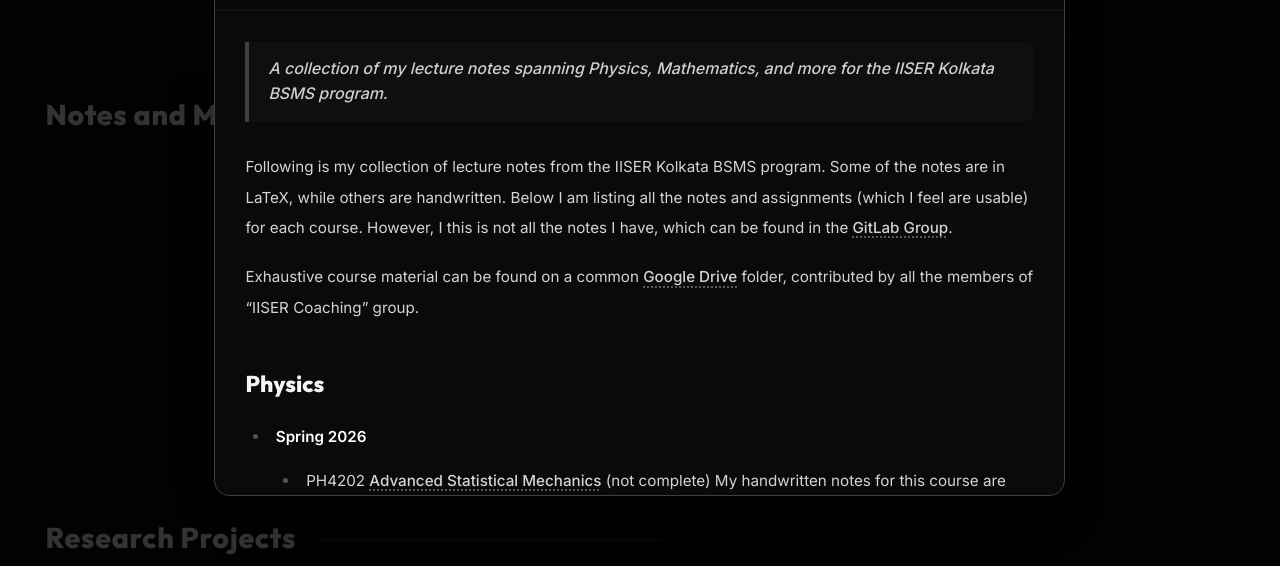
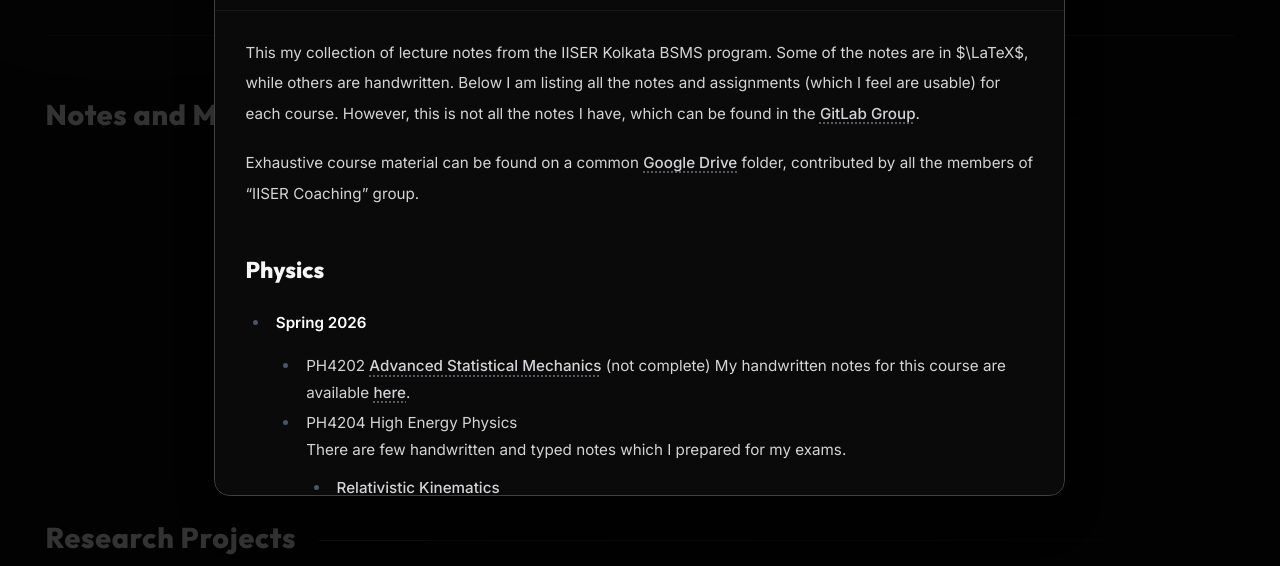
Before and after one commit to iamPiyushKrSingh/iamPiyushKrSingh.github.io, an Astro site: page /projects in a window 1280 px wide. Both pictures are taken after a click on the element 236 px from the left and 526 px from the top of the page. Shown: the part 224-790 px from the top of the page. Built offline with nearby package versions, Linux system fonts and the light colour scheme; Astro itself is replaced by a stand-in of ours; some packages are replaced by stand-ins of ours.

Commit message:
fixed some grammar and styling

```diff
--- a/src/content/projects/notes-iiser-kolkata.md
+++ b/src/content/projects/notes-iiser-kolkata.md
@@ -7,7 +7,7 @@
 featured: true
 ---
 
-Following is my collection of lecture notes from the IISER Kolkata BSMS program. Some of the notes are in LaTeX, while others are handwritten. Below I am listing all the notes and assignments (which I feel are usable) for each course. However, I this is not all the notes I have, which can be found in the [GitLab Group](https://gitlab.com/latex-notes-iiserk).
+This my collection of lecture notes from the IISER Kolkata BSMS program. Some of the notes are in $\LaTeX$, while others are handwritten. Below I am listing all the notes and assignments (which I feel are usable) for each course. However, this is not all the notes I have, which can be found in the [GitLab Group](https://gitlab.com/latex-notes-iiserk).
 
 Exhaustive course material can be found on a common [Google Drive](https://drive.google.com/drive/folders/1RnmKkpTgGXKiLnttUB-llnjH1jB9yW6Z) folder, contributed by all the members of "IISER Coaching" group.
 
--- a/src/pages/projects.astro
+++ b/src/pages/projects.astro
@@ -210,13 +210,13 @@
 
       <!-- Scrollable Body -->
       <div
-        class="p-6 md:p-8 overflow-y-auto overscroll-contain min-h-0 relative transform-gpu"
+        class="p-6 pt-2 md:p-8 md:pt-2 overflow-y-auto overscroll-contain min-h-0 relative transform-gpu"
       >
-        <blockquote
+        <!-- <blockquote
           id="modal-summary"
           class="mb-8 border-l-4 border-zinc-500/50 bg-zinc-500/5 pl-5 py-4 pr-4 rounded-r-xl text-zinc-200/90 italic font-medium text-[1.05rem] hidden"
         >
-        </blockquote>
+        </blockquote> -->
 
         <div id="modal-details" class="prose-global"></div>
       </div>
```
